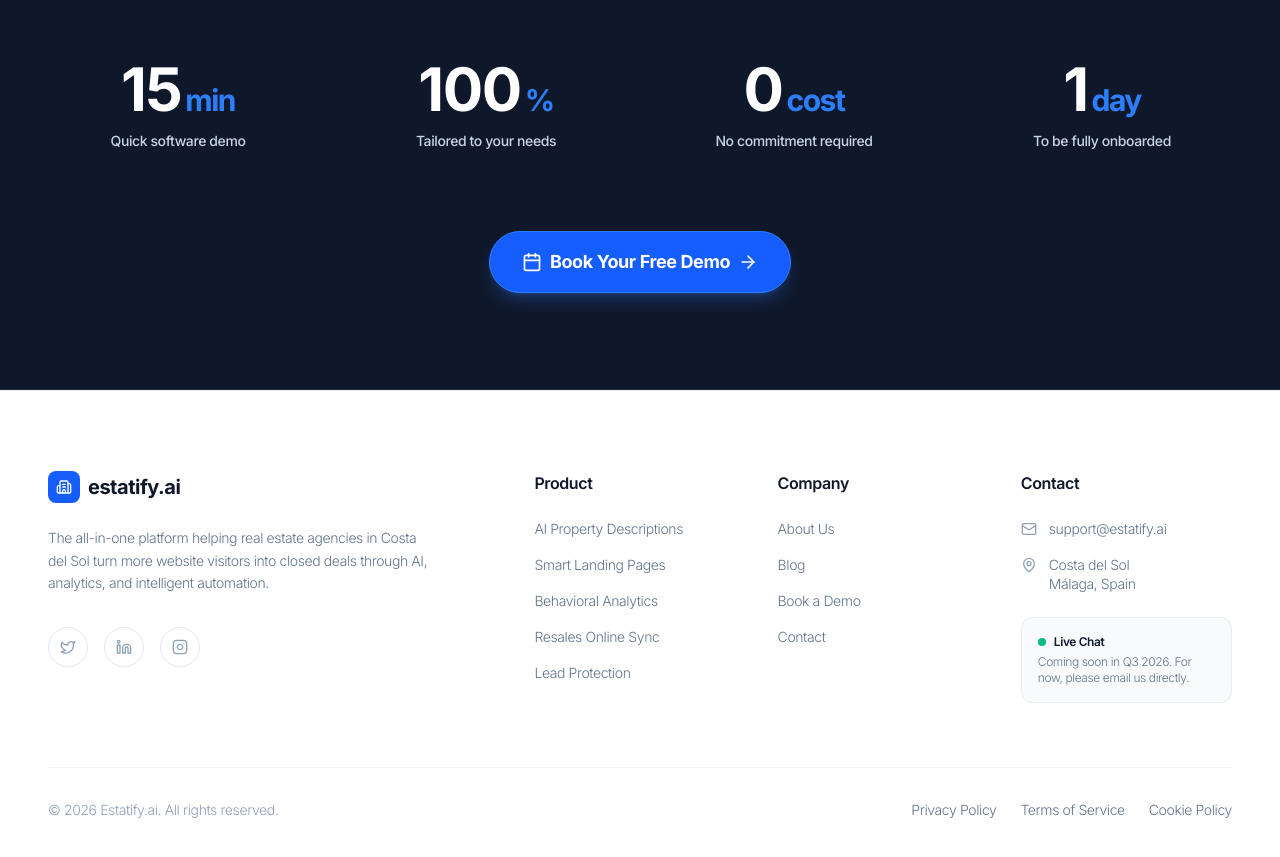
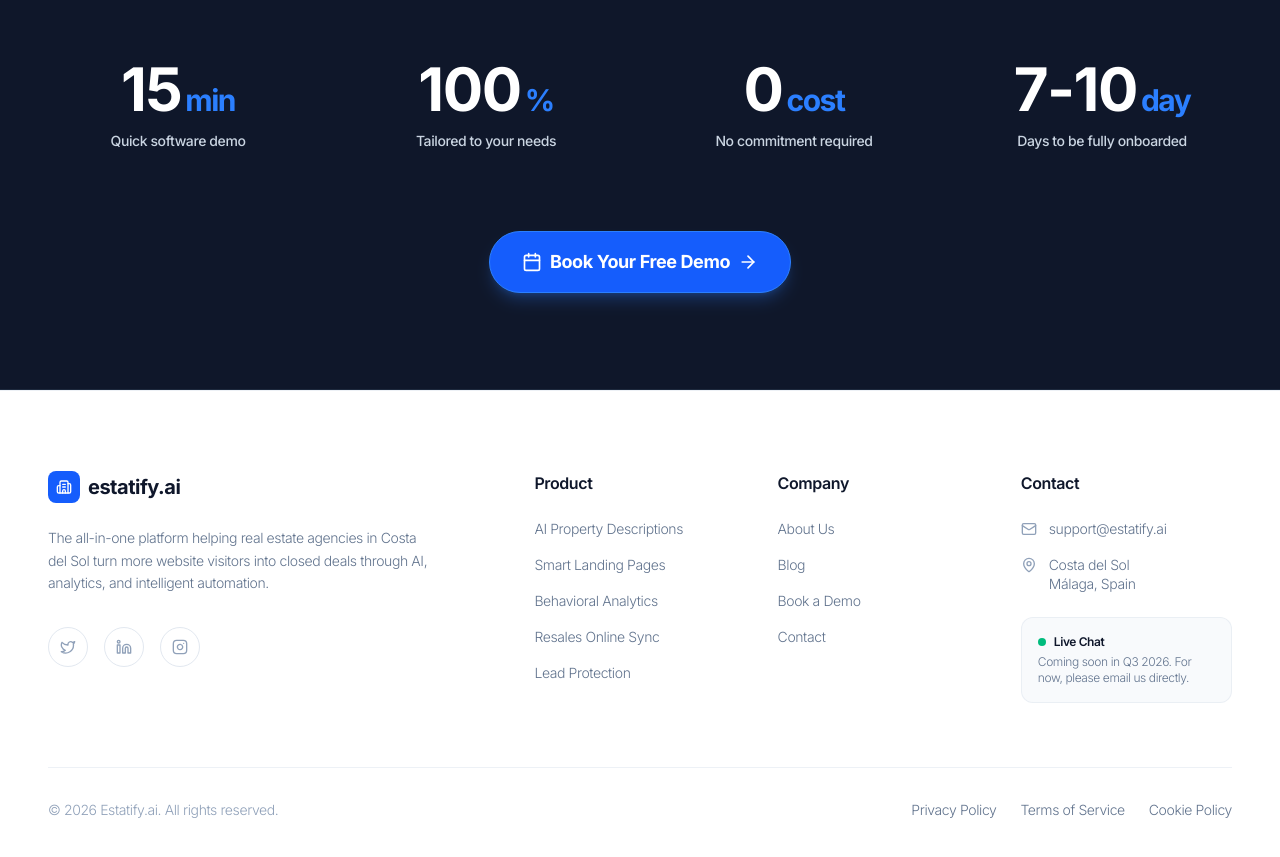
Before and after one commit to vibelabgroup/Estatify, a React (Vite) app: page /features in a window 1280 px wide. Shown: the part 6660-7517 px from the top of the page. Built offline with nearby package versions, Linux system fonts and the light colour scheme.

Commit message:
Update frontend components and localization
- Modified CTABanner component
- Updated English localization for home page
- Include all recent changes for deployment

```diff
--- a/src/components/CTABanner.tsx
+++ b/src/components/CTABanner.tsx
@@ -55,7 +55,7 @@ export function CTABanner() {
           </div>
           <div className="flex flex-col items-center">
             <div className="flex items-baseline gap-1 text-5xl sm:text-6xl font-bold text-white mb-3 tracking-tight">
-              1<span className="text-2xl sm:text-3xl text-blue-500 font-bold">{t('ctaBanner.units.day')}</span>
+              7-10<span className="text-2xl sm:text-3xl text-blue-500 font-bold">{t('ctaBanner.units.day')}</span>
             </div>
             <div className="text-sm text-slate-300 font-medium">{t('ctaBanner.stats.onboarding')}</div>
           </div>
--- a/src/i18n/locales/en/home.json
+++ b/src/i18n/locales/en/home.json
@@ -48,7 +48,7 @@
     "ctaSubtitle": "Join thousands of agents who've streamlined their operations, closed more deals, and reclaimed their time with Estatify.",
     "ctaPrimary": "Book a Demo",
     "ctaSecondary": "Schedule a Call",
-    "ctaDisclaimer": "No setup fees • Personalized demo • Ready to start"
+    "ctaDisclaimer": "Personalized demo • Ready to start"
   },
   "features": {
     "title": "Everything you need. ",
@@ -343,7 +343,7 @@
       "demo": "Quick software demo",
       "tailored": "Tailored to your needs",
       "commitment": "No commitment required",
-      "onboarding": "To be fully onboarded"
+      "onboarding": "Days to be fully onboarded"
     },
     "units": {
       "min": "min",
```
